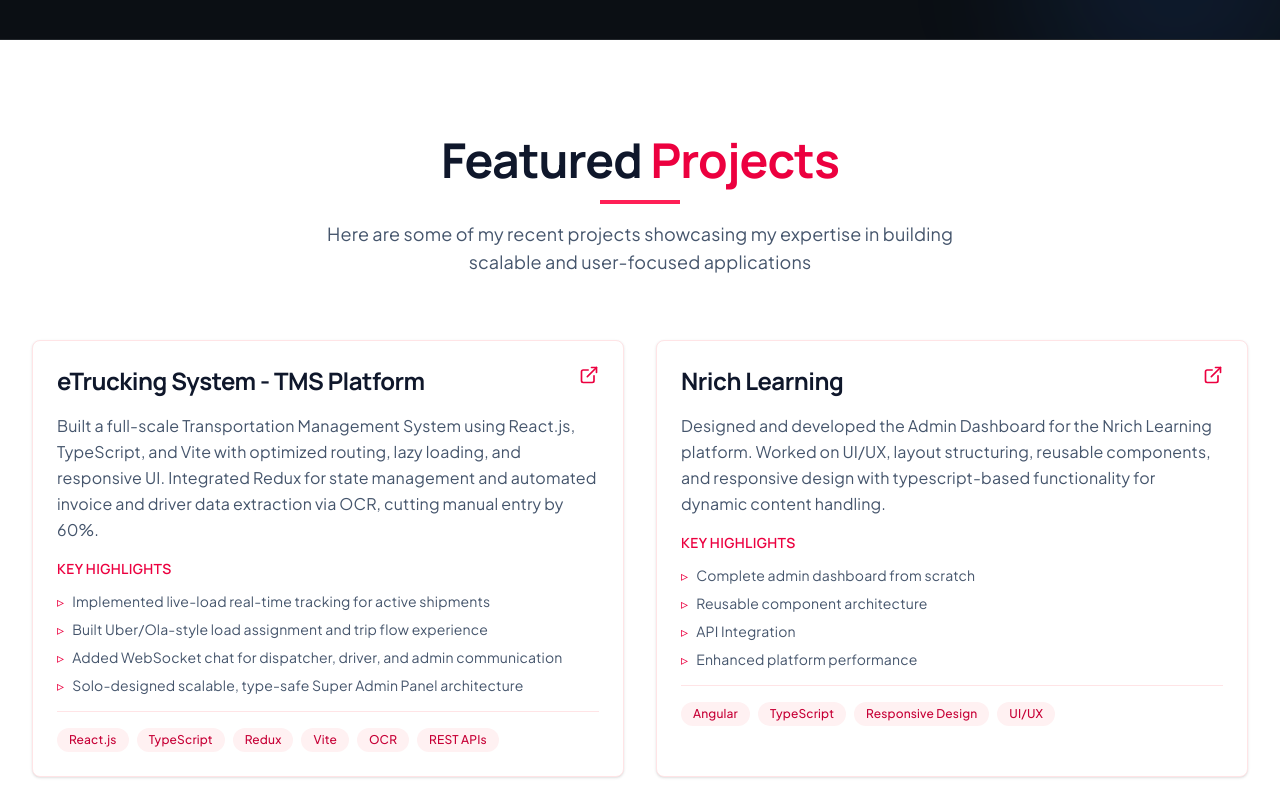
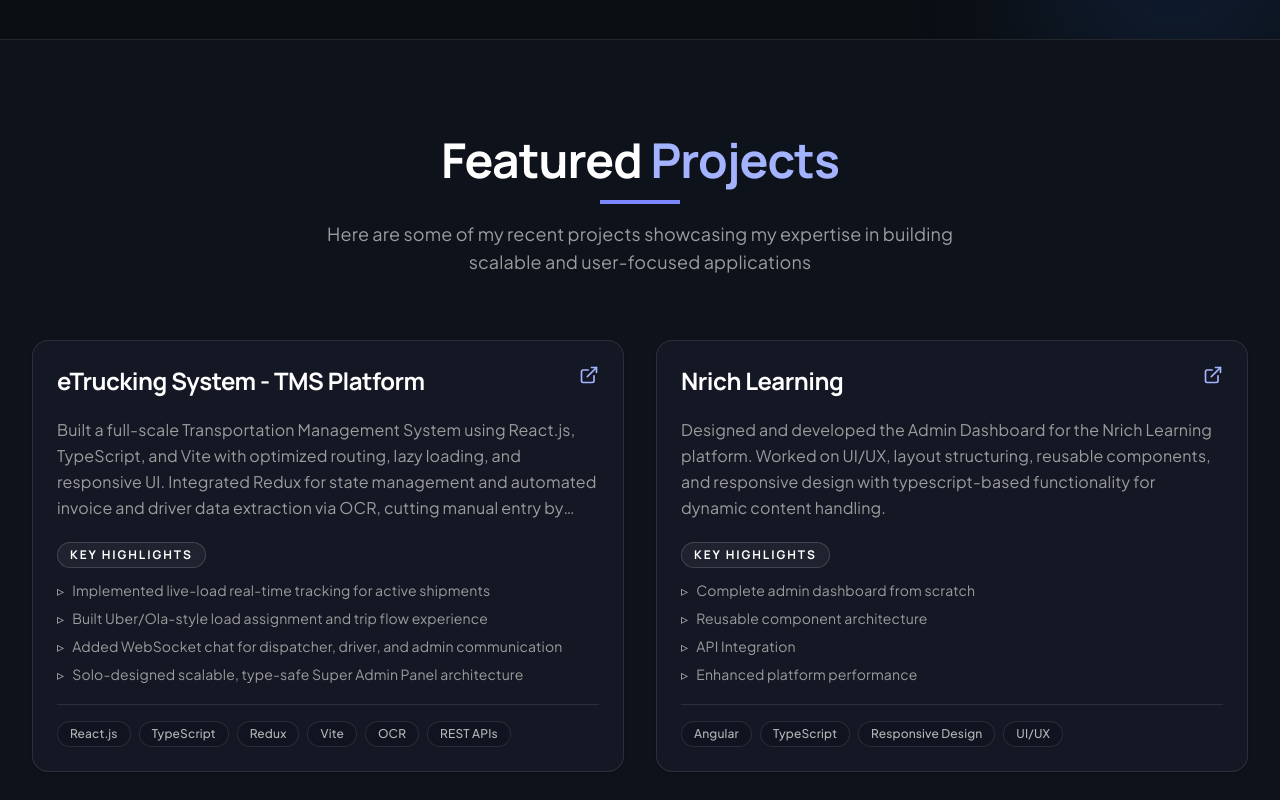
Before and after one commit to vivek73470/Portfolio, a React (Vite) app: page / in a window 1280 px wide. Shown: the part 1600-2400 px from the top of the page. Built offline with nearby package versions, Linux system fonts and the light colour scheme.

Commit message:
Update Projects.tsx

```diff
--- a/src/components/Projects.tsx
+++ b/src/components/Projects.tsx
@@ -111,14 +111,14 @@
     ];
 
     return (
-        <section id="projects" className="py-24 bg-white">
+        <section id="projects" className="py-24 bg-[#0d121b]">
             <div className="max-w-7xl mx-auto px-4 sm:px-6 lg:px-8">
                 <div className="text-center mb-16">
-                    <h2 className="text-4xl md:text-5xl font-bold text-slate-900 mb-4">
-                        Featured <span className="text-rose-600">Projects</span>
+                    <h2 className="text-4xl md:text-5xl font-bold text-white mb-4">
+                        Featured <span className="text-indigo-300">Projects</span>
                     </h2>
-                    <div className="w-20 h-1 bg-rose-500 mx-auto mb-4"></div>
-                    <p className="text-slate-600 text-lg max-w-2xl mx-auto">
+                    <div className="w-20 h-1 bg-indigo-400 mx-auto mb-4"></div>
+                    <p className="text-[#9c9c9d] text-lg max-w-2xl mx-auto">
                         Here are some of my recent projects showcasing my expertise in building
                         scalable and user-focused applications
                     </p>
@@ -128,11 +128,11 @@
                     {projects.map((project, index) => (
                         <div
                             key={index}
-                            className="bg-white rounded-lg overflow-hidden border border-rose-100 hover:border-rose-300 transition-all duration-300 hover:transform hover:scale-105 group shadow-sm"
+                            className="bg-[#141824] rounded-2xl overflow-hidden border border-white/10 hover:border-indigo-300/40 transition-all duration-300 hover:-translate-y-1 group shadow-sm hover:shadow-indigo-500/10"
                         >
-                            <div className="p-6 space-y-4">
+                            <div className="p-6 space-y-5">
                                 <div className="flex justify-between items-start">
-                                    <h3 className="text-2xl font-bold text-slate-900 group-hover:text-rose-600 transition-colors">
+                                    <h3 className="text-2xl font-bold text-white group-hover:text-indigo-200 transition-colors pr-3">
                                         {project.title}
                                     </h3>
                                     {project.link && (
@@ -140,34 +140,34 @@
                                             href={project.link}
                                             target="_blank"
                                             rel="noreferrer"
-                                            className="text-rose-600 hover:text-rose-500 transition-colors"
+                                            className="text-indigo-300 hover:text-indigo-200 transition-colors"
                                         >
                                             <ExternalLink size={20} />
                                         </a>
                                     )}
                                 </div>
 
-                                <p className="text-slate-600 leading-relaxed">{project.description}</p>
+                                <p className="text-[#9c9c9d] leading-relaxed line-clamp-4">{project.description}</p>
 
                                 <div className="space-y-3">
-                                    <h4 className="text-sm font-semibold text-rose-600 uppercase tracking-wide">
+                                    <h4 className="inline-flex items-center rounded-full border border-white/15 bg-white/5 px-3 py-1 text-xs font-bold text-white uppercase tracking-[0.16em]">
                                         Key Highlights
                                     </h4>
                                     <ul className="space-y-2">
                                         {project.highlights.map((highlight, idx) => (
-                                            <li key={idx} className="text-slate-600 text-sm flex items-start">
-                                                <span className="text-rose-600 mr-2">▹</span>
+                                            <li key={idx} className="text-[#9c9c9d] text-sm flex items-start">
+                                                <span className="text-[#b4b4b6] mr-2">▹</span>
                                                 {highlight}
                                             </li>
                                         ))}
                                     </ul>
                                 </div>
 
-                                <div className="flex flex-wrap gap-2 pt-4 border-t border-rose-100">
+                                <div className="flex flex-wrap gap-2 pt-4 border-t border-white/10">
                                     {project.tech.map((tech) => (
                                         <span
                                             key={tech}
-                                            className="px-3 py-1 bg-rose-50 text-rose-700 rounded-full text-xs font-medium"
+                                            className="px-3 py-1 bg-[#0f1420] text-[#b4b4b6] rounded-full text-xs font-medium border border-white/10"
                                         >
                                             {tech}
                                         </span>
@@ -183,7 +183,7 @@
                         href="https://github.com/vivek73470"
                         target="_blank"
                         rel="noreferrer"
-                        className="inline-flex items-center px-6 py-3 bg-white hover:bg-rose-500 text-slate-700 hover:text-white rounded-lg font-medium transition-all duration-300 border border-rose-100 hover:border-rose-300 shadow-sm"
+                        className="inline-flex items-center px-6 py-3 bg-[#141824] hover:bg-indigo-400 text-[#9c9c9d] hover:text-white rounded-lg font-medium transition-all duration-300 border border-white/10 hover:border-indigo-300/50 shadow-sm"
                     >
                         <Github className="mr-2" size={20} />
                         View More on GitHub
```
